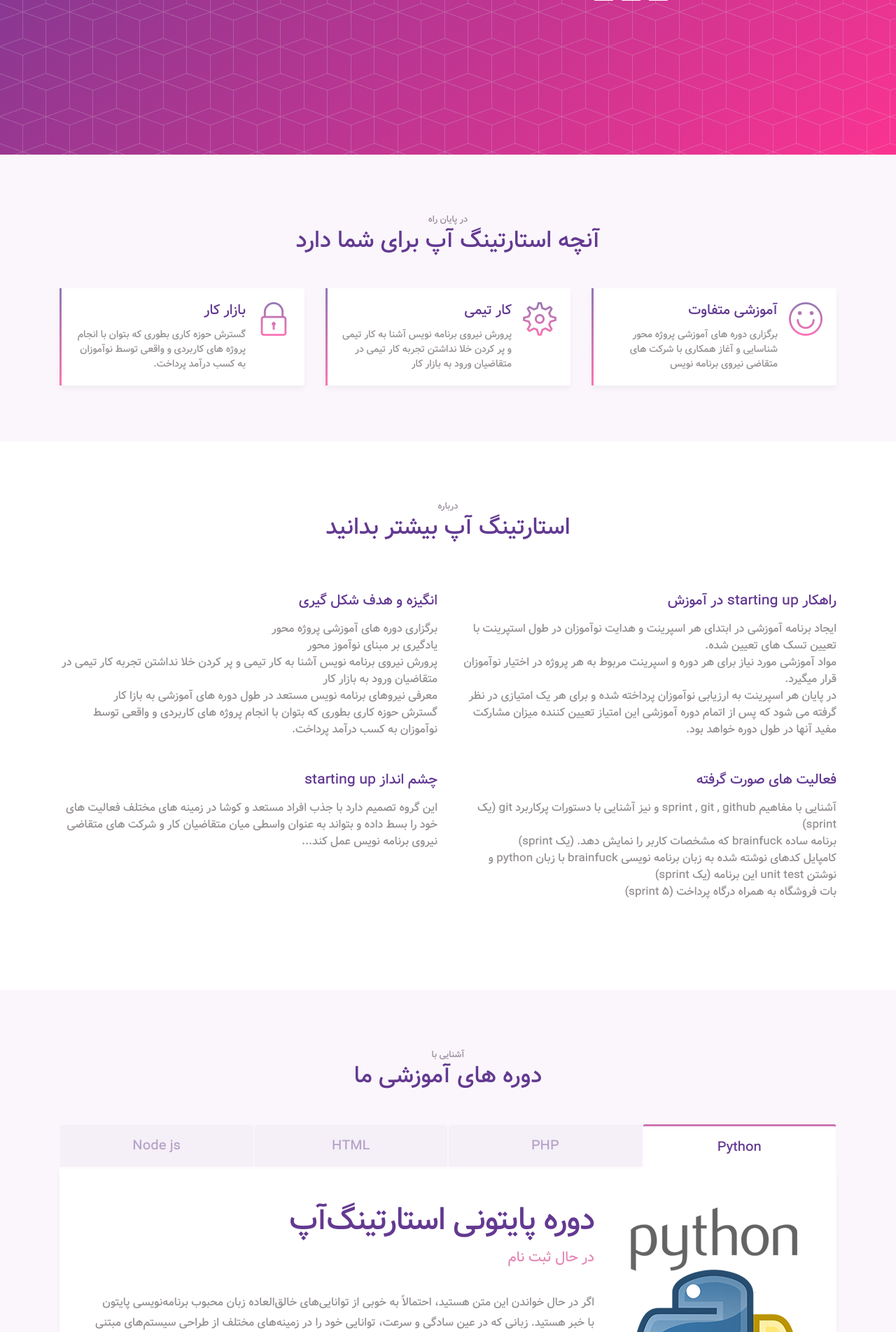
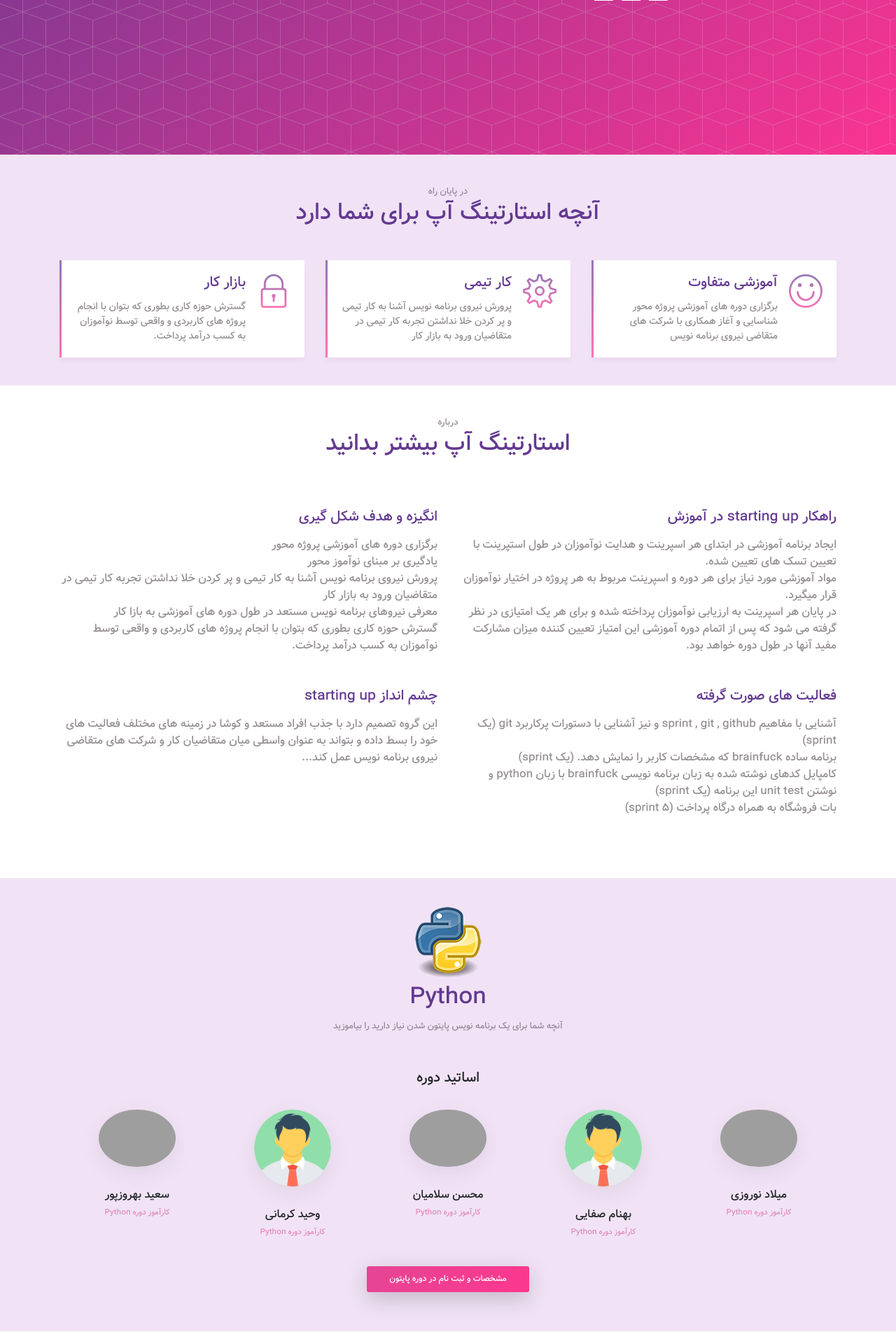
Before and after one commit to kazazimohamad/startingupteams.github.io, a PHP site: page / in a window 1280 px wide. Shown: the part 496-2400 px from the top of the page at 70% size. Run offline with PHP 8.4, Linux system fonts and the light colour scheme; grey boxes are pictures that could not be loaded.

Commit message:
redsign cource section

```diff
--- a/assets/css/style.css
+++ b/assets/css/style.css
@@ -144,11 +144,12 @@ p.lead {
 }
 
 .light-bg {
-    background-color: #faf6fb;
+    /*background-color: #faf6fb;*/
+    background-color: rgba(210, 161, 222, .3);
 }
 
 .section {
-    padding: 80px 0;
+    padding: 40px 0;
 }
 
 .section-title {
@@ -448,12 +449,14 @@ header {
     box-shadow: 0px 9px 32px 0px rgba(0, 0, 0, 0.07);
 }
 
-.testimonials-single {
+.testimonials-single, .teacher-single {
     text-align: center;
     max-width: 80%;
     margin: 0 auto;
 }
-
+.teacher-single .text-primary{
+    font-size: .7rem;
+}
 .blockquote {
     color: #7a767a;
     font-weight: 300;
--- a/index.html
+++ b/index.html
@@ -36,7 +36,10 @@
                             <ul class="navbar-nav ml-auto">
                                 <li class="nav-item"> <a class="nav-link active" href="#home">خانه <span class="sr-only">(current)</span></a> </li>
                                 <li class="nav-item"> <a class="nav-link" href="#features">چیستیم؟</a> </li>
-                                <li class="nav-item"> <a class="nav-link" href="#cource">دوره ها</a> </li>
+                                <li class="nav-item"> <a class="nav-link" href="#python">دوره python</a> </li>
+                                <li class="nav-item"> <a class="nav-link" href="#php">دوره php</a> </li>
+                                <li class="nav-item"> <a class="nav-link" href="#html">دوره html</a> </li>
+                                <li class="nav-item"> <a class="nav-link" href="#nodejs">دوره nodejs</a> </li>
                                 <li class="nav-item"> <a class="nav-link" href="#others">نگاه دیگران</a> </li>
                                 <li class="nav-item"> <a class="nav-link" href="#contact">تماس با ما</a> </li>
                                 <li class="nav-item"><a href="#" class="btn btn-outline-light my-3 my-sm-0 ml-lg-3">کانال تلگرام ما</a></li>
@@ -173,122 +176,156 @@
     </div>
     <!-- // end .section -->
 
-    <div class="section light-bg" id="cource">
+
+    <div class="section light-bg" id="python">
         <div class="container">
             <div class="section-title">
-                <small>آشنایی با</small>
-                <h3>دوره های آموزشی ما</h3>
+                <img src="assets/images/python-small.png" alt="python cource" width="100"/>
+                <h3>Python</h3>
+                <small>آنچه شما برای یک برنامه نویس پایتون شدن نیاز دارید را بیاموزید</small>
+
+            </div>
+            <div class="lead text-center">اساتید دوره </div>
+            <div class="teachers1 owl-carousel">
+                <div class="teacher-single">
+                    <img src="assets/images/client.jpg" alt="client" class="client-img">
+                    <h6 class="">میلاد نوروزی</h6>
+                    <p class="text-primary">کارآموز دوره Python</p>
+                </div>
+                <div class="teacher-single">
+                    <img src="assets/images/man.png" alt="client" class="client-img">
+                    <h6 class="">بهنام صفایی</h6>
+                    <p class="text-primary">کارآموز دوره Python</p>
+                </div>
+                <div class="teacher-single">
+                    <img src="assets/images/client.jpg" alt="client" class="client-img">
+                    <h6 class="">محسن سلامیان</h6>
+                    <p class="text-primary">کارآموز دوره Python</p>
+                </div>
+                <div class="teacher-single">
+                    <img src="assets/images/man.png" alt="client" class="client-img">
+                    <h6 class="">وحید کرمانی</h6>
+                    <p class="text-primary">کارآموز دوره Python</p>
+                </div>
+                <div class="teacher-single">
+                    <img src="assets/images/client.jpg" alt="client" class="client-img">
+                    <h6 class="">سعید بهروزپور</h6>
+                    <p class="text-primary">کارآموز دوره Python</p>
                 </div>
 
-            <ul class="nav nav-tabs nav-justified" role="tablist">
-                <li class="nav-item">
-                    <a class="nav-link active" data-toggle="tab" href="#communication">Python</a>
-                </li>
-                <li class="nav-item">
-                    <a class="nav-link" data-toggle="tab" href="#schedule">PHP</a>
-                </li>
-                <li class="nav-item">
-                    <a class="nav-link" data-toggle="tab" href="#messages">HTML</a>
-                </li>
-                <li class="nav-item">
-                    <a class="nav-link" data-toggle="tab" href="#livechat">Node js</a>
-                </li>
-            </ul>
-            <div class="tab-content">
-                <div class="tab-pane fade show active" id="communication">
-                    <div class="d-flex flex-column flex-lg-row text-right">
-                        <img src="assets/images/python.png" alt="graphic" class="img-fluid rounded align-self-start ml-lg-5 mb-5 mb-lg-0">
-                        <div>
-
-                            <h2>دوره پایتونی استارتینگ‌آپ</h2>
-                            <p class="lead">در حال ثبت نام </p>
-
-                            <p>
+            </div>
+            <p class="text-center mt-4">
+                <a href="#" class="btn btn-primary">مشخصات و ثبت نام در دوره پایتون</a>
+            </p>
+        </div>
+    </div>
+    <!-- // end .section python -->
 
 
-اگر در حال خواندن این متن هستید، احتمالاً به خوبی از توانایی‌های خالق‌العاده زبان محبوب برنامه‌نویسی پایتون با خبر هستید. زبانی که در عین سادگی و سرعت، توانایی خود را در زمینه‌های مختلف از طراحی سیستم‌های مبتنی بر وب گرفته تا بازی، IoT، هوش مصنوعی و یادگیری ماشینی، تحلیل‌های آماری و... اثبات رسانده است. معدود زبان‌های برنامه‌نویسی‌ای را می‌توان یافت که هم برای شروع، ساده باشد و هم برای کارهای حرفه‌ای، توانمند. پایتون یکی از این زبان‌هاست (اگر نه بهترین آن‌ها) علاوه بر رشد نیاز بازار کار جهانی به برنامه‌نویس‌های مسلط به پایتون، افزایش تقاضا در بازار ایران برای متخصصان این زبان، اهمیت توجه و فراگیری آن را دوچندان کرده است.
+    <div class="section" id="php">
+        <div class="container">
+            <div class="section-title">
+                <img src="assets/images/php.png" alt="php cource" width="100"/>
+                <h3>php</h3>
+                <small>آنچه شما برای یک برنامه نویس php شدن نیاز دارید را بیاموزید</small>
+
+            </div>
+            <div class="lead text-center">اساتید دوره </div>
+            <div class="teachers2 owl-carousel">
+                <div class="teacher-single">
+                    <img src="assets/images/client.jpg" alt="client" class="client-img">
+                    <h6 class="">میلاد نوروزی</h6>
+                    <p class="text-primary">کارآموز دوره Python</p>
+                </div>
+                <div class="teacher-single">
+                    <img src="assets/images/man.png" alt="client" class="client-img">
+                    <h6 class="">بهنام صفایی</h6>
+                    <p class="text-primary">کارآموز دوره Python</p>
+                </div>
+                <div class="teacher-single">
+                    <img src="assets/images/client.jpg" alt="client" class="client-img">
+                    <h6 class="">محسن سلامیان</h6>
+                    <p class="text-primary">کارآموز دوره Python</p>
+                </div>
+
+            </div>
+            <p class="text-center mt-4">
+                <a href="#" class="btn btn-primary">مشخصات و ثبت نام در دوره php</a>
             </p>
-							<a href="#" class="btn btn-primary">ثبت نام در دوره</a>
         </div>
     </div>
+    <!-- // end .section php--------------------------------------------------------------->
+
+
+    <div class="section light-bg" id="html">
+        <div class="container">
+            <div class="section-title">
+                <img src="assets/images/html5-css3.png" alt="html5 css3 cource" width="100"/>
+                <h3>HTML & CSS</h3>
+                <small>طراحی وب را حرفه ای بیاموزید</small>
+
             </div>
-                <div class="tab-pane fade" id="schedule">
-                    <div class="d-flex flex-column flex-lg-row text-right">
-					<img src="assets/images/php.png" alt="graphic" class="img-fluid rounded align-self-start ml-lg-5 mb-5 mb-lg-0">
+            <div class="lead text-center">اساتید دوره </div>
+            <div class="teachers2 owl-carousel">
+                <div class="teacher-single">
+                    <img src="assets/images/client.jpg" alt="client" class="client-img">
+                    <h6 class="">میلاد نوروزی</h6>
+                    <p class="text-primary">کارآموز دوره Python</p>
+                </div>
+                <div class="teacher-single">
+                    <img src="assets/images/man.png" alt="client" class="client-img">
+                    <h6 class="">بهنام صفایی</h6>
+                    <p class="text-primary">کارآموز دوره Python</p>
+                </div>
+                <div class="teacher-single">
+                    <img src="assets/images/client.jpg" alt="client" class="client-img">
+                    <h6 class="">محسن سلامیان</h6>
+                    <p class="text-primary">کارآموز دوره Python</p>
+                </div>
 
-                        <div>
-                            <h2>دوره آموزشی PHP</h2>
-                            <p class="lead">در حال ثبت نام</p>
-                            <p>
-							آنچه در این دوره می آموزیم :<br />
-تحلیل درست پروژه<br />
-ایجاد دید برنامه نویسی صحیح<br />
-تهیه لیست نیازمندی برای انجام پروژه<br />
-کار با پایگاه داده و ایجاد جداول مختلف و رابطه بین آن ها<br />
-آموزش پروسه ثبت نام و ورود و خروج کاربران<br />
-تعریف سطوح دسترسی و کنترل کاربران<br />
-نحوه کد زدن صحیح و قابل توسعه بودن پروژه توسط برنامه نویس بعدی<br />
-<br />
-فنی :<br />
-ساختار فایل ها و شاخه بندی پروژه<br />
-آموختن شروط و حلقه های تکرار<br />
-داینامیک کردن قالب ساده<br />
-توابع مهم کار با رشته و زمان و آرایه ها<br />
-وصل شدن به پایگاه داده mysql در برنامه ایجاد شده<br />
+            </div>
+            <p class="text-center mt-4">
+                <a href="#" class="btn btn-primary">مشخصات و ثبت نام در دوره HTML</a>
             </p>
-                       <a href="#" class="btn btn-primary">ثبت نام در دوره</a>
         </div>
     </div>
-                </div>
-                <div class="tab-pane fade" id="messages">
-                    <div class="d-flex flex-column flex-lg-row text-right">
-                         <div>
-                            <h2>HTML $ CSS</h2>
-                            <p class="lead">در حال ثبت نام</p>
-                            <p>
-							کارایی تکنولوژی html و css در پیاده سازی ظاهری صفحات وب میباشد. به همین منظور کاراموز  برای شروع موارد دیگر در سطح وب باید آشنایی مقدماتی با این دو تکنولوژی داشته باشد.
-در این مجموعه در یک دوره یک ماهه کارآموز در سه پروژه شروع به یادگیری مفاهیم اولیه در زمینه htmlو  css میکند. در پروژه های مطرح شده انتظار میرود در انتهای دوره کارآموز بتواند صفحه ای با طراحی ریسپانسیو در دو حالت راست چین و چپ چین شده را به راحتی پیاده سازی کند.
-در هفته ی اول پروژه ای ساده از ترکیب قسمتی جزئی از html و css مطرح میشود تا در قالب زمانی خروجی کار امکان پذیر باشد.
-در هفته ی دوم کاراموز خروجی هفته ی اول خود را به صورت راست چین و با فریم ورک bootstarp  پیاده سازی میکند.
-در هفته ی سوم و چهارم انتظار میرود کاراموز با تجربیات و دانشی که کسب کرده است بتواند یک طرح ریسپانسیو را عملی کند. ترجیحا صفحه ی اول یوتوب.
-							</p>
-                           <a href="#" class="btn btn-primary">ثبت نام در دوره</a>
-                        </div>
-						<img src="assets/images/html5-css3.png" alt="graphic" class="img-fluid rounded align-self-start mr-lg-5 mb-5 mb-lg-0">
+    <!-- // end .section html--------------------------------------------------------------->
+
+    <div class="section" id="nodejs">
+        <div class="container">
+            <div class="section-title">
+                <img src="assets/images/nodejs.png" alt="nodejs cource" width="100"/>
+                <h3>node js</h3>
+                <small>آشنایی با زبان نود جی اس به عنوان ابزاری برای ساخت یک وب اپلیکیشن</small>
 
             </div>
+            <div class="lead text-center">اساتید دوره </div>
+            <div class="teachers2 owl-carousel">
+                <div class="teacher-single">
+                    <img src="assets/images/client.jpg" alt="client" class="client-img">
+                    <h6 class="">میلاد نوروزی</h6>
+                    <p class="text-primary">کارآموز دوره Python</p>
                 </div>
-                <div class="tab-pane fade" id="livechat">
-                    <div class="d-flex flex-column flex-lg-row text-right">
-					<img src="assets/images/nodejs.png" alt="graphic" class="img-fluid rounded align-self-start ml-lg-5 mb-5 mb-lg-0">
+                <div class="teacher-single">
+                    <img src="assets/images/man.png" alt="client" class="client-img">
+                    <h6 class="">بهنام صفایی</h6>
+                    <p class="text-primary">کارآموز دوره Python</p>
+                </div>
+                <div class="teacher-single">
+                    <img src="assets/images/client.jpg" alt="client" class="client-img">
+                    <h6 class="">محسن سلامیان</h6>
+                    <p class="text-primary">کارآموز دوره Python</p>
+                </div>
 
-                        <div>
-                            <h2>Node js</h2>
-                            <p class="lead">در حال ثبت نام</p>
-
-                            <p>
-							-	آشنایی با مفهوم و ساختار یک وب اپلیکیشن<br />
--	آشنایی با زبان نود جی اس به عنوان ابزاری برای ساخت یک وب اپلیکیشن<br />
--	اشاره به استفاده هایی که امروزه از این زبان در دنیا میشود<br />
--	آشنایی با چند پروژه موفق در دنیا که از نود جی اس استفاده کرده اند<br />
--	شروع کار با نود جی اس و راه اندازی یک وب اپلیکیشن<br />
--	آشنایی و استفاده از تعدادی از کتابخانه های نود جی اس برای تقویت وب اپلیکیشن<br />
--	ساخت یک وب اپلیکیشن به کمک نود جی اس <br />
-
-
+            </div>
+            <p class="text-center mt-4">
+                <a href="#" class="btn btn-primary">مشخصات و ثبت نام در دوره HTML</a>
             </p>
-                           <a href="#" class="btn btn-primary">ثبت نام در دوره</a>
         </div>
     </div>
-                </div>
-            </div>
+    <!-- // end .section nodejs------------------------------------------------------------>
 
-
-        </div>
-    </div>
-    <!-- // end .section -->
-
-    <div class="section" id="others">
+    <div class="section light-bg" id="others">
         <div class="container">
             <div class="section-title">
                 <small>بشنوید</small>
@@ -321,7 +358,7 @@
     <!-- // end .section -->
 
 
-    <div class="section light-bg" id="gallery">
+    <div class="section" id="gallery">
         <div class="container">
             <div class="section-title">
                 <small>گالری</small>
```
Also changed, not shown: assets/js/script.js (+35 -0 lines), cources.html (added, +241 -0 lines), assets/images/python-small.png (added). Lines whose indentation alone changed are shown as unchanged.
